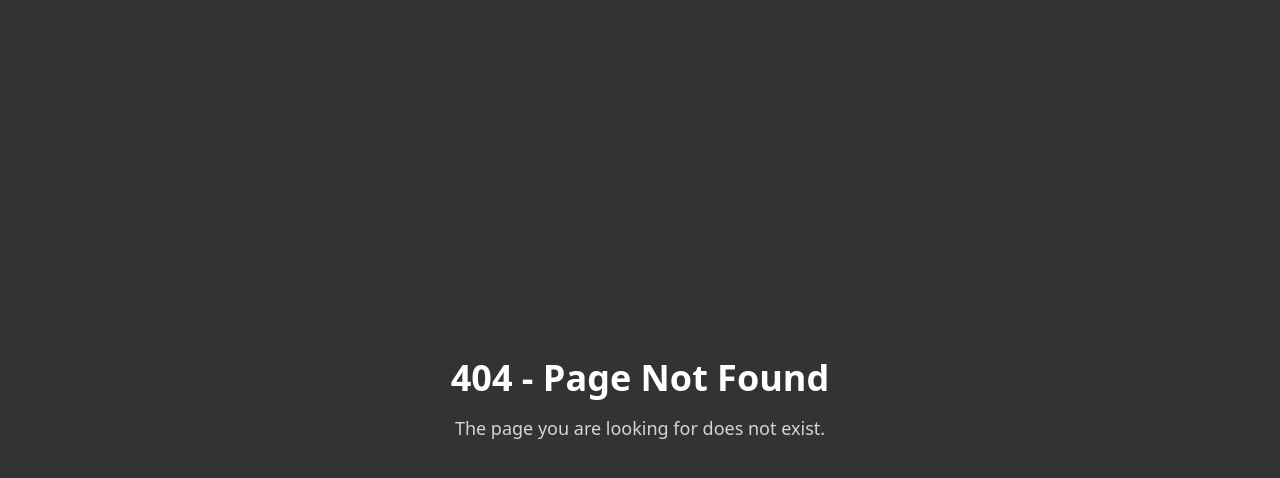
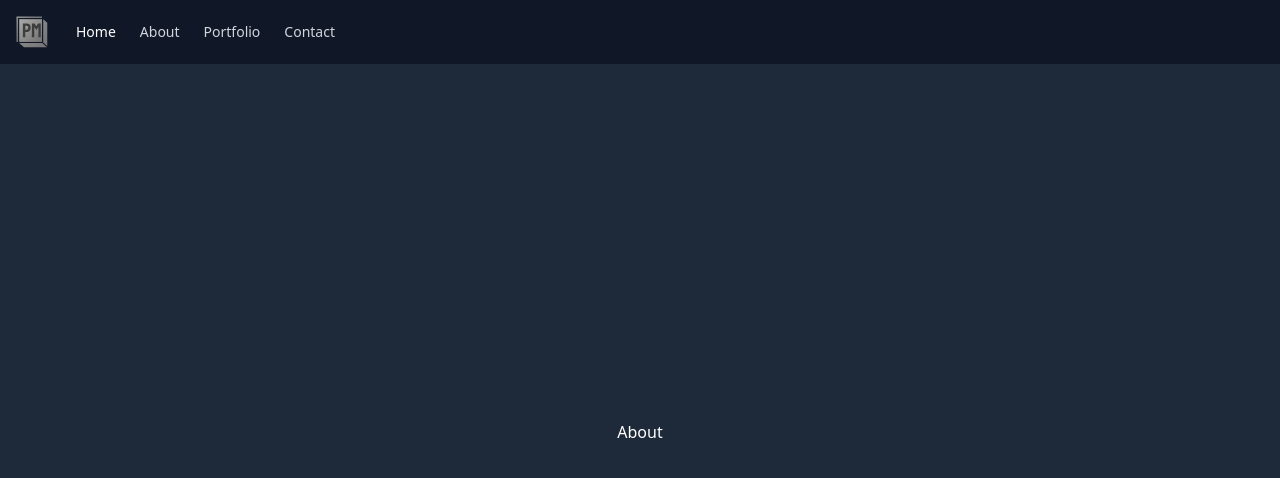
Before and after one commit to PraneethMuvva/personal-portfolio, a React (Vite) app: page /About in a window 1280 px wide. Before the commit this address had no page. Shown: the top 478 px of the page. Built offline with nearby package versions, Linux system fonts and the light colour scheme.

Commit message:
feat: add navbar and navbuttons for page navigation

```diff
--- /dev/null
+++ b/src/components/Navbar.tsx
@@ -0,0 +1,23 @@
+import NavButton from "./NavButton";
+
+const Navbar = () => {
+  return (
+    <nav className="bg-gray-900 w-full">
+      <div className="max-w-7xl mx-auto px-4 flex h-16 items-center justify-between">
+        <div className="flex items-center">
+          <img
+            className="h-8 w-auto mr-4"
+            src="public/Logo_Transparent_Full_Crop.svg"
+            alt="Logo"
+          />
+          <NavButton to="/" active>Home</NavButton>
+          <NavButton to="/about">About</NavButton>
+          <NavButton to="/portfolio">Portfolio</NavButton>
+          <NavButton to="/contact">Contact</NavButton>
+        </div>
+      </div>
+    </nav>
+  );
+};
+
+export default Navbar;
--- /dev/null
+++ b/src/components/Navbutton.tsx
@@ -0,0 +1,28 @@
+import { useNavigate } from "react-router-dom";
+
+interface NavButtonProps {
+  to: string;
+  children: React.ReactNode;
+  active?: boolean;
+}
+
+const NavButton = ({ to, children, active = false }: NavButtonProps) => {
+  const navigate = useNavigate();
+
+  return (
+    <button
+      type="button"
+      onClick={() => navigate(to)}
+      className={`rounded-md px-3 py-2 text-sm font-medium ${
+        active
+          ? "bg-gray-900 text-white"
+          : "text-gray-300 hover:bg-gray-700 hover:text-white"
+      }`}
+      aria-current={active ? "page" : undefined}
+    >
+      {children}
+    </button>
+  );
+};
+
+export default NavButton;
--- a/src/index.css
+++ b/src/index.css
@@ -1 +1,5 @@
 @import "tailwindcss";
+
+body {
+  @apply bg-gray-900 text-white font-sans items-center justify-center;
+}
--- /dev/null
+++ b/src/pages/About.tsx
@@ -0,0 +1,9 @@
+import React from 'react'
+
+const About = () => {
+  return (
+    <div>About</div>
+  )
+}
+
+export default About
--- /dev/null
+++ b/src/pages/Contact.tsx
@@ -0,0 +1,9 @@
+import React from 'react'
+
+const Contact = () => {
+  return (
+    <div>Contact</div>
+  )
+}
+
+export default Contact
--- a/src/pages/Layout.tsx
+++ b/src/pages/Layout.tsx
@@ -1,7 +1,9 @@
 import { Outlet } from "react-router-dom";
+import Navbar from "../components/Navbar";
 
 const Layout = () => (
-  <div className="min-h-screen bg-[#333] flex flex-col items-center justify-center">
+  <div className="min-h-screen bg-gray-800 flex flex-col items-center justify-center">
+    <Navbar/>
     <main className="w-full flex-1 flex flex-col items-center justify-center">
       <Outlet />
     </main>
--- /dev/null
+++ b/src/pages/Portfolio.tsx
@@ -0,0 +1,9 @@
+import React from 'react'
+
+const Portfolio = () => {
+  return (
+    <div>Portfolio</div>
+  )
+}
+
+export default Portfolio
--- a/src/routes/index.tsx
+++ b/src/routes/index.tsx
@@ -1,6 +1,9 @@
 import { RouterProvider, createBrowserRouter } from "react-router-dom";
 import Layout from "../pages/Layout";
 import Home from "../pages/Home";
+import About from "../pages/About";
+import Portfolio from "../pages/Portfolio";
+import Contact from "../pages/Contact";
 import NoPage from "../pages/NoPage";
 
 const routes = [
@@ -9,6 +12,9 @@ const routes = [
     element: <Layout />,
     children: [
       { index: true, element: <Home /> },
+      { path: "/About", element: <About /> },
+      { path: "/Portfolio", element: <Portfolio /> },
+      { path: "/Contact", element: <Contact /> },
       { path: "*", element: <NoPage /> },
     ],
   },
```
